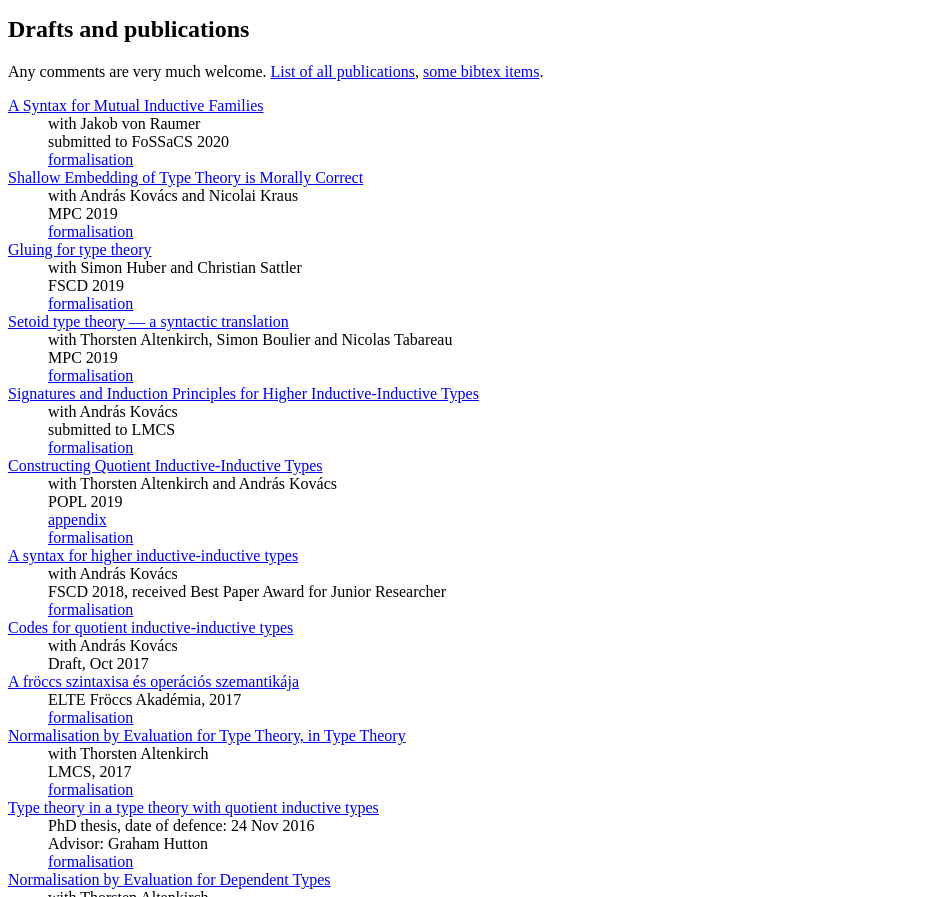
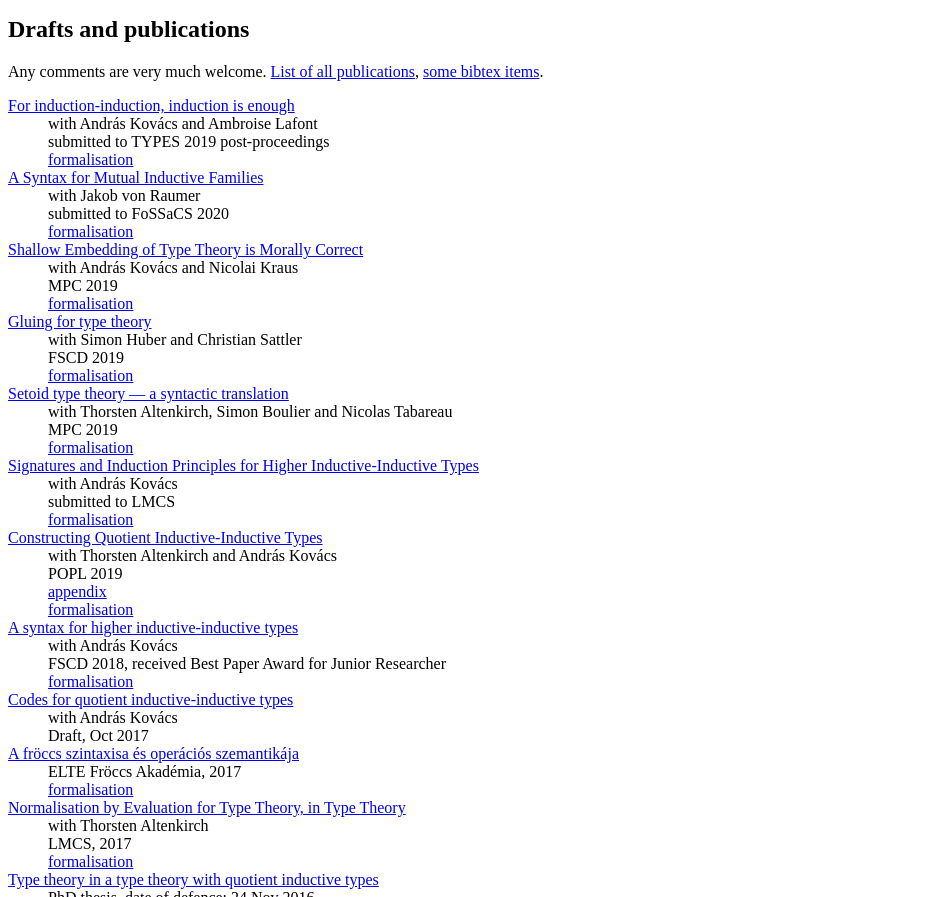
Before and after one commit to akaposi/akaposi.github.io, a plain HTML site: page index.html in a window 1280 px wide. Shown: the part 1325-2222 px from the top of the page, without its empty margins (0-949 px from the left). Drawn offline with Linux system fonts and the light colour scheme.

Commit message:
Ambroise paper

```diff
--- a/index.html
+++ b/index.html
@@ -139,6 +139,10 @@ attendees.</p>
 <p>Any comments are very much welcome. <a href="https://m2.mtmt.hu/gui2/?type=authors&mode=browse&sel=10034203&paging=1;5000">List of all publications</a>, <a href="akaposi.bib">some bibtex items</a>.</p>
 
 <dl>
+<dt><a href="ii2i.pdf">For induction-induction, induction is enough</a>
+  <dd>with András Kovács and Ambroise Lafont</dd>
+  <dd>submitted to TYPES 2019 post-proceedings</dd>
+  <dd><a href="https://github.com/amblafont/UniversalII">formalisation</a></dd>
 <dt><a href="https://bitbucket.org/javra/inductive-families/raw/master/main.pdf">A Syntax for Mutual Inductive Families</a>
   <dd>with Jakob von Raumer</dd>
   <dd>submitted to FoSSaCS 2020</dd>
```
Also changed, not shown: 1 other file.
